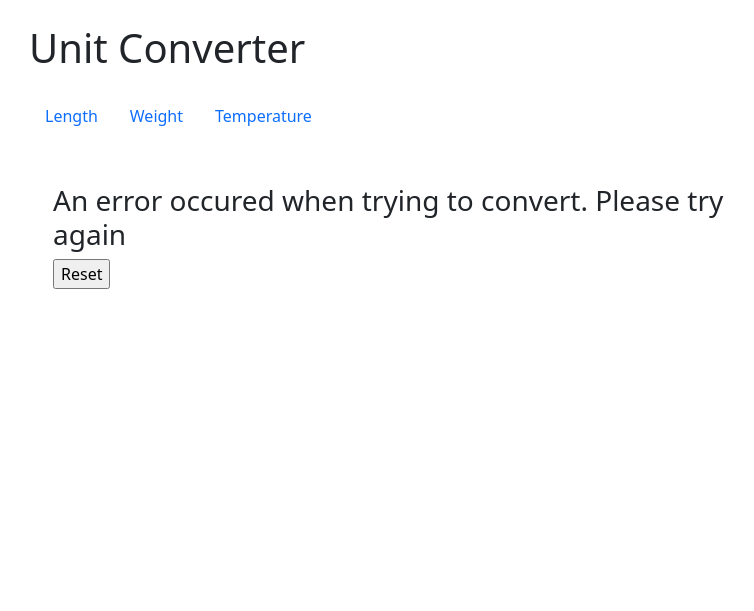
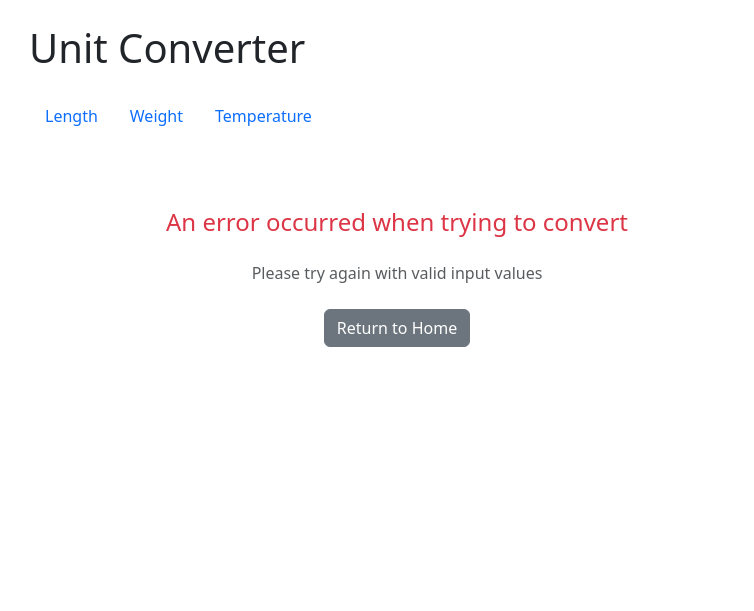
Before and after one commit to abcxyz91/05.Unit-Converter, a Flask app: template templates/error.html in a window 1280 px wide. Shown: the top 611 px of the page, without its empty margins (53-807 px from the left). Run offline with Flask 3, Linux system fonts and the light colour scheme; the template is opened without the code that fills it, so the values that code supplies are empty.

Commit message:
fix some errors in app.py and temperature.html

```diff
--- a/app.py
+++ b/app.py
@@ -90,7 +90,11 @@ def convert_weight():
         """Try to convert and raise error if invalid value input"""
         try:
             result = float(value) * WEIGHT[convert_from] / WEIGHT[convert_to]
-            return render_template("result.html", value=value, result=result, convert_from=convert_from, convert_to=convert_to)
+            return render_template(
+                "weight.html",
+                units=units,
+                active_page="weight",
+                value=value, result=result, convert_from=convert_from, convert_to=convert_to)
         except ValueError:
             return render_template("error.html")
     else:
@@ -106,10 +110,10 @@ def convert_temp():
     if request.method == "POST":
         """User reached route via POST (as by submitting a form via POST)"""
         """Validate user input"""
-        if not request.form.get("weight"):
+        if not request.form.get("temperature"):
             value = 1
         else:
-            value = request.form.get("weight")
+            value = request.form.get("temperature")
         if not request.form.get("convert_from"):
             return render_template("error.html")
         else:
@@ -141,7 +145,11 @@ def convert_temp():
                     result =  9/5 * (float(value) - 273.15) + 32
                 elif convert_to == "Kelvin":
                     result = float(value)
-            return render_template("result.html", value=value, result=result, convert_from=convert_from, convert_to=convert_to)
+            return render_template(
+                "temperature.html",
+                units=units,
+                active_page="temperature",
+                value=value, result=result, convert_from=convert_from, convert_to=convert_to)
         except ValueError:
             return render_template("error.html")
     else:
--- a/templates/error.html
+++ b/templates/error.html
@@ -5,9 +5,9 @@
 {% endblock %}
 
 {% block main %}
-    <h3>An error occured when trying to convert. Please try again</h3>
-
-    <form action="/">
-        <input type="submit" value="Reset" />
-    </form>
+    <div class="text-center py-4">
+        <h4 class="text-danger mb-4">An error occurred when trying to convert</h4>
+        <p class="text-muted mb-4">Please try again with valid input values</p>
+        <button class="btn btn-secondary" onclick="window.location.href='/'">Return to Home</button>
+    </div>
 {% endblock %}
--- a/templates/index.html
+++ b/templates/index.html
@@ -5,6 +5,8 @@
 {% endblock %}
 
 {% block main %}
-    <h2>Welcome to the Unit Converter webapp</h2>
-    <h3>Please choose one of the categories above to start converting between common units</h3>
+    <div class="text-center py-4">
+        <h2 class="mb-4">Welcome to the Unit Converter webapp</h2>
+        <p class="fs-5 text-muted">Please choose one of the categories above to start converting between common units</p>
+    </div>
 {% endblock %}
--- a/templates/temperature.html
+++ b/templates/temperature.html
@@ -9,7 +9,7 @@
         <form action="/temperature" method="post">
             <div class="mb-3">
                 <label for="temperature-input" class="form-label">Enter the temperature to convert</label>
-                <input type="number" class="form-control" id="temperature-input" name="temperature" step="any" min="0" required>
+                <input type="number" class="form-control" id="temperature-input" name="temperature" step="any" required>
             </div>
 
             <div class="mb-3">
```
Also changed, not shown: templates/result.html (deleted, +0 -14 lines).
